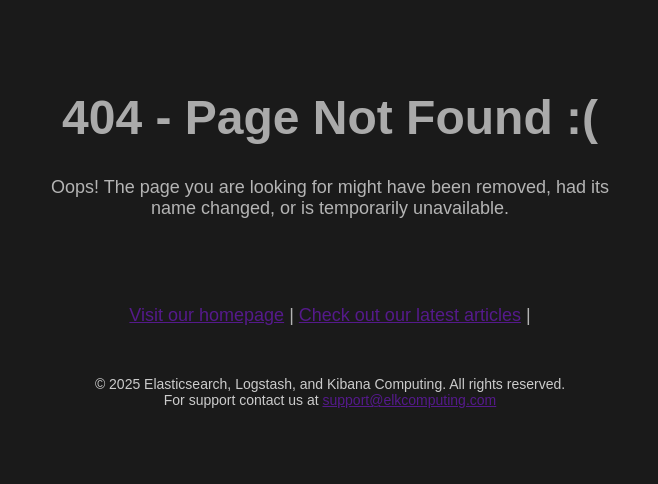
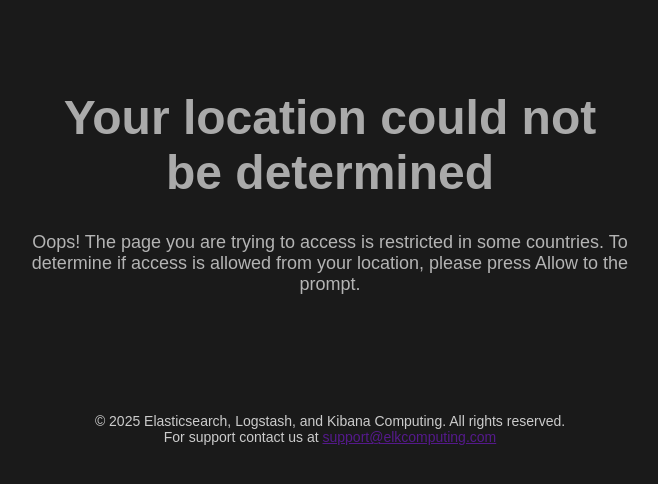
Before and after one commit to viewnotes/ElkIndustries, a plain HTML site: page index.html in a window 1280 px wide. Shown: the whole page, without its empty margins (310-968 px from the left). Drawn offline with Linux system fonts and the light colour scheme; no server answers.

Commit message:
Update index.html

```diff
--- a/index.html
+++ b/index.html
@@ -8,12 +8,9 @@
 </head>
 <body>
     <div class="container">
-        <h1>404 - Page Not Found :(</h1>
-        <p>Oops! The page you are looking for might have been removed, had its name changed, or is temporarily unavailable.</p>
+        <h1>Your location could not be determined</h1>
+        <p>Oops! The page you are trying to access is restricted in some countries. To determine if access is allowed from your location, please press Allow to the prompt.</p>
         </div>
-        <p>
-            <a href="">Visit our homepage</a> |
-            <a href="">Check out our latest articles</a> |
         </p>
     </div>
     <script defer src="script.js"></script>
```
